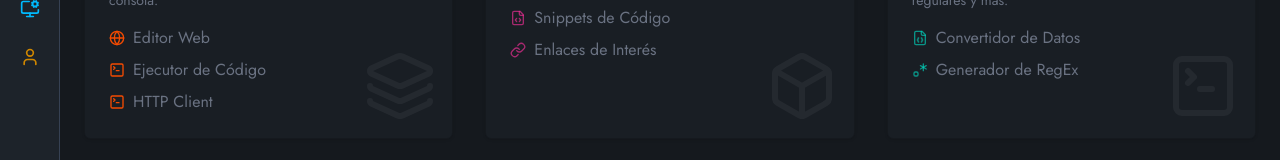
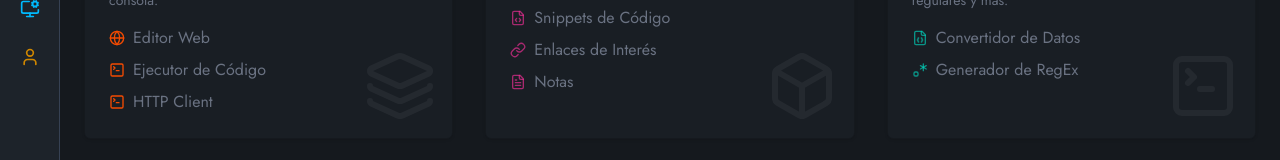
Before and after one commit to AletzMan/devbraineer, a Next.js app: page /platform in a window 1280 px wide. Shown: the part 271-431 px from the top of the page. Built offline with nearby package versions, Linux system fonts and the light colour scheme.

Commit message:
feat: Add 'Notas' section with FileText icon to menu for improved navigation

```diff
--- a/src/app/platform/page.tsx
+++ b/src/app/platform/page.tsx
@@ -14,6 +14,7 @@ import {
     Sliders,
     OmegaIcon,
     AlertCircle,
+    FileText,
 } from 'lucide-react';
 import { SiteFooter } from './componentes/SiteFooter';
 
@@ -62,6 +63,12 @@ const menuData = [
                 label: 'Enlaces de Interés',
                 href: '/platform/resources/links',
                 icon: LinkIcon,
+                color: 'text-secondary/65',
+            },
+            {
+                label: 'Notas',
+                href: '/platform/resources/notes',
+                icon: FileText,
                 color: 'text-secondary/65',
             },
         ],
```
